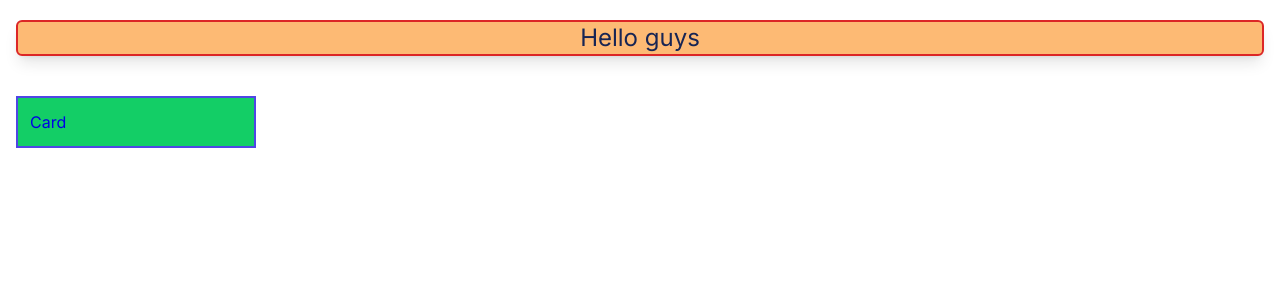
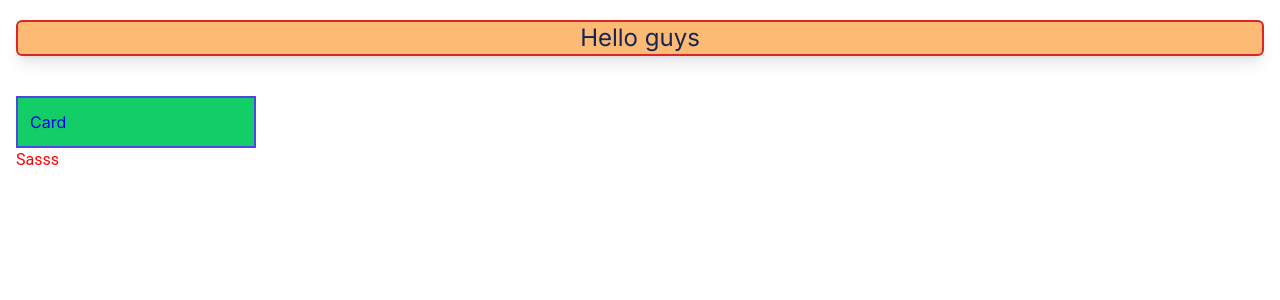
Before and after one commit to ferlobo1985/UDMY-NEXT24-More-Next, a Next.js app: page / in a window 1280 px wide. Shown: the top 300 px of the page. Built offline with nearby package versions, Linux system fonts and the light colour scheme.

Commit message:
03-Sass
03-Sass

```diff
--- a/next.config.js
+++ b/next.config.js
@@ -1,4 +1,11 @@
 /** @type {import('next').NextConfig} */
-const nextConfig = {}
+const path = require('path');
+
+
+const nextConfig = {
+    sassOptions:{
+        includePaths:[path.join(__dirname,'styles')]
+    }
+}
 
 module.exports = nextConfig
--- a/src/app/layout.js
+++ b/src/app/layout.js
@@ -1,5 +1,6 @@
 import { Inter } from 'next/font/google'
 import './globals.css'
+import '../../styles/globals.scss'
 
 const inter = Inter({ subsets: ['latin'] })
 
--- a/src/app/page.js
+++ b/src/app/page.js
@@ -9,6 +9,10 @@ export default function Home() {
         Card
       </div>
 
+      <div className="someClass">
+        Sasss
+      </div>
+
 
     </div>
   );
--- /dev/null
+++ b/styles/globals.scss
@@ -0,0 +1,8 @@
+$roboto: Roboto, sans-serif;
+$primary-color: red;
+
+
+.someClass {
+    font-family:$roboto;
+    color: $primary-color;
+}
```
Also changed, not shown: package.json (+6 -5 lines), 1 other file (tests, documents, lock files or other folders).
